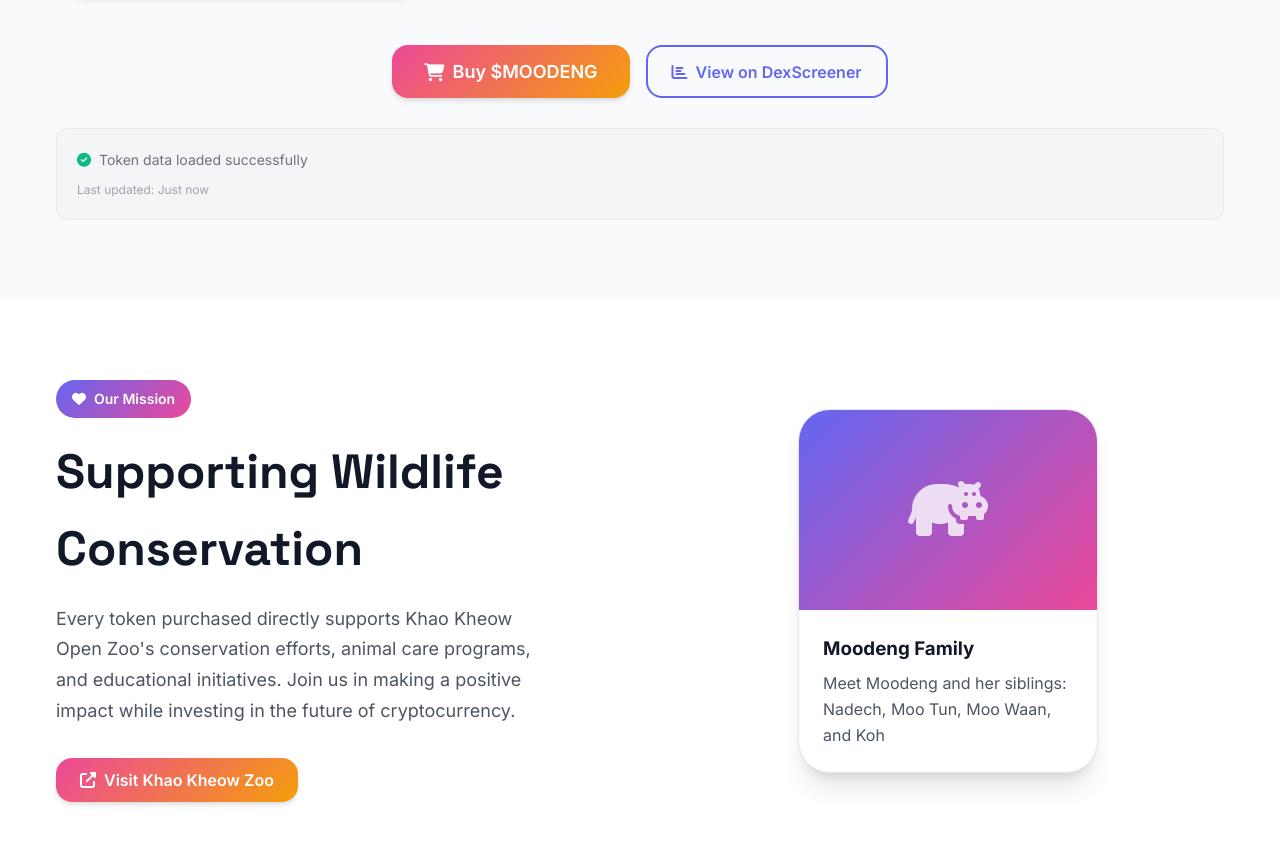
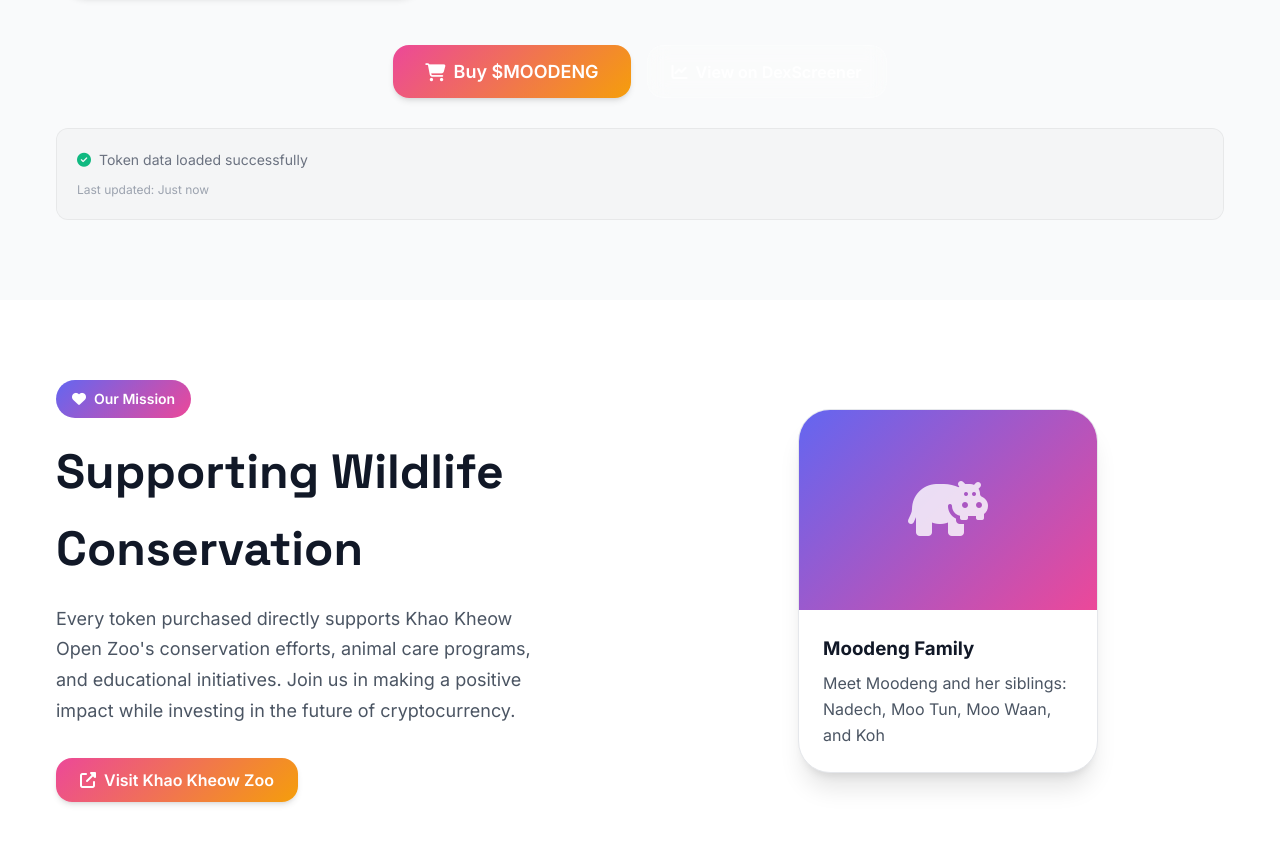
Before and after one commit to rickymoore3737/moodeng, a plain HTML site: page index.html in a window 1280 px wide. Shown: the part 2838-3681 px from the top of the page. Drawn offline with Linux system fonts and the light colour scheme.

```diff
--- a/index.html
+++ b/index.html
@@ -375,8 +375,8 @@
                     <i class="fas fa-shopping-cart"></i>
                     Buy $MOODENG
                 </button>
-                <button class="btn btn-outline" onclick="viewOnDexScreener()">
-                    <i class="fas fa-chart-bar"></i>
+                <button class="btn btn-secondary">
+                    <i class="fas fa-chart-line"></i>
                     View on DexScreener
                 </button>
             </div>
```
